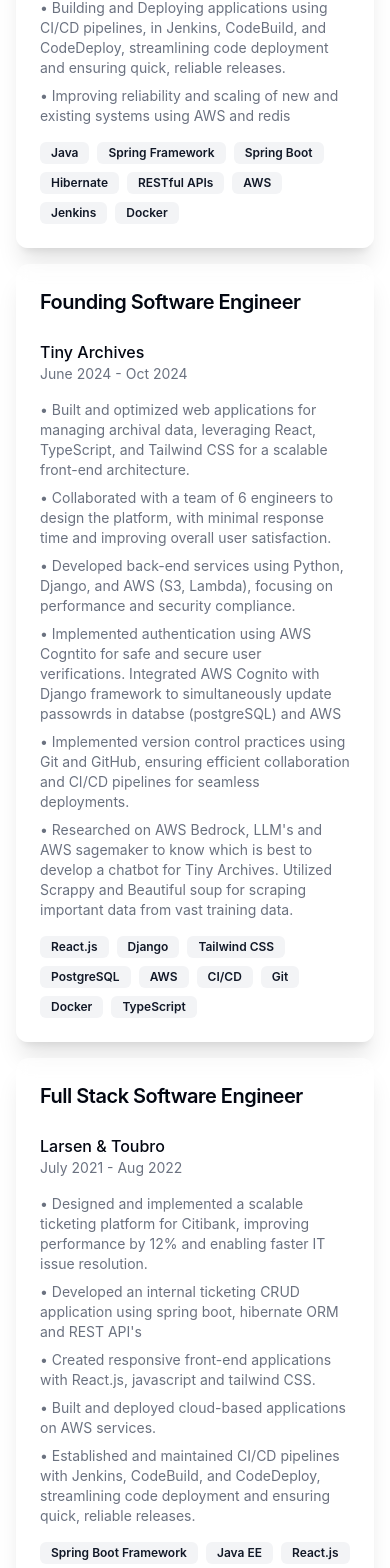
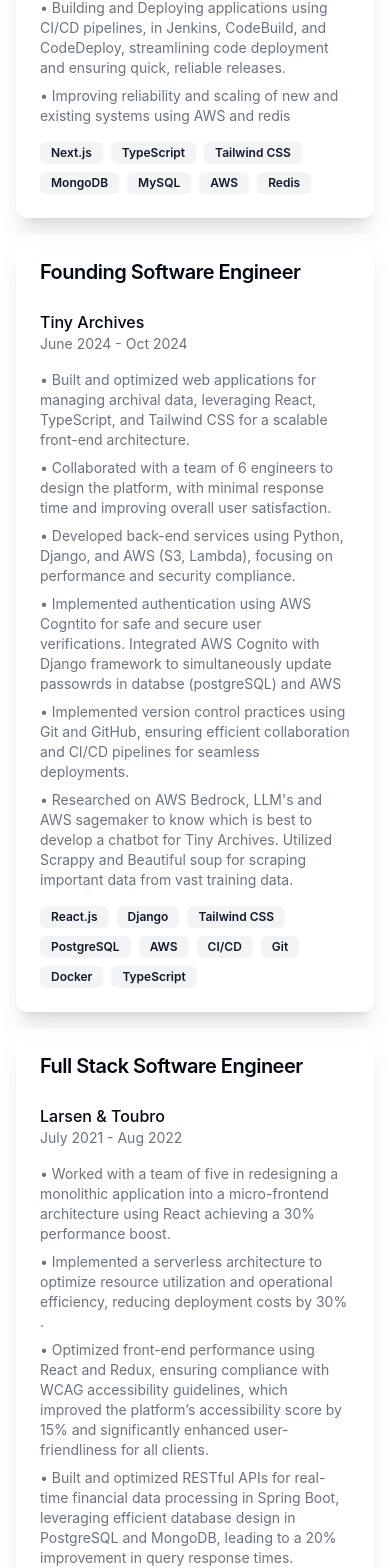
Before and after one commit to GaneshVarma1/Nandini-Portfolio, a React (Vite) app: page / in a window 390 px wide. Shown: the part 5354-6922 px from the top of the page. Built offline with nearby package versions, Linux system fonts and the light colour scheme.

Commit message:
added project

```diff
--- a/src/components/sections/About.tsx
+++ b/src/components/sections/About.tsx
@@ -242,14 +242,13 @@
       "Building and Deploying applications using CI/CD pipelines, in Jenkins, CodeBuild, and CodeDeploy, streamlining code deployment and ensuring quick, reliable releases.",
       "Improving reliability and scaling of new and existing systems using AWS and redis"    ],
     technologies: [
-      "Java",
-      "Spring Framework",
-      "Spring Boot",
-      "Hibernate",
-      "RESTful APIs",
+      "Next.js",
+      "TypeScript",
+      "Tailwind CSS",
+      "MongoDB",
+      "MySQL",
       "AWS",
-      "Jenkins",
-      "Docker",
+      "Redis"
     ],
   },
   {
@@ -283,11 +282,11 @@
     location: "India",
     duration: "July 2021 - Aug 2022",
     responsibilities: [
-      "Designed and implemented a scalable ticketing platform for Citibank, improving performance by 12% and enabling faster IT issue resolution.",
-      "Developed an internal ticketing CRUD application using spring boot, hibernate ORM and REST API's",
-      "Created responsive front-end applications with React.js, javascript and tailwind CSS.",
-      "Built and deployed cloud-based applications on AWS services.",
-      "Established and maintained CI/CD pipelines with Jenkins, CodeBuild, and CodeDeploy, streamlining code deployment and ensuring quick, reliable releases.",
+      "Worked with a team of five in redesigning a monolithic application into a micro-frontend architecture using React achieving a 30% performance boost.",
+      "Implemented a serverless architecture to optimize resource utilization and operational efficiency, reducing deployment costs by 30% .",
+      "Optimized front-end performance using React and Redux, ensuring compliance with WCAG accessibility guidelines, which improved the platform’s accessibility score by 15% and significantly enhanced user-friendliness for all clients.",
+      "Built and optimized RESTful APIs for real-time financial data processing in Spring Boot, leveraging efficient database design in PostgreSQL and MongoDB, leading to a 20% improvement in query response times.",
+      "Implemented Kafka for real-time transaction processing, ensuring seamless integration of high-volume financial data across multiple services, improving data consistency and system reliability.",
     ],
     technologies: [
       "Spring Boot Framework",
@@ -296,6 +295,12 @@
       "AWS",
       "DevOPS",
       "Hibernate ORM",
+      "Kafka",
+      "PostgreSQL",
+      "MongoDB",
+      "Redux",
+      "TypeScript",
+
     ],
   },
   {
@@ -311,7 +316,7 @@
       "Leveraged AWS services to improve scalability and application availability.",
       "Utilized AWS dynamoDB, Lambda functions and S3 buckets to fetch and store data from multiple clouds."
     ],
-    technologies: ["Java", "Spring Boot", "AWS", "React.js", "CSS", "JavaScript"],
+    technologies: ["Java", "Spring Boot", "AWS", "React.js", "CSS", "JavaScript", "TypeScript", "Redux", "Kafka", "PostgreSQL", "MongoDB"],
   },
 ];
 
--- a/src/components/sections/Contact.tsx
+++ b/src/components/sections/Contact.tsx
@@ -26,7 +26,7 @@
               Email Me
             </Button>
           </a>
-          <a href="tel:+1234567890" className="w-full md:w-auto">
+          <a href="tel:+13854649601" className="w-full md:w-auto">
             <Button
               variant="outline"
               className="w-full md:w-auto flex gap-2 justify-center"
@@ -54,14 +54,14 @@
           >
             <Instagram size={28} />
           </a>
-          <a
+          {/* <a
             href="https://drive.google.com/file/d/1KLexDkcr9fSnIMektSv27unj5w6Zwkhm/view?usp=drive_link"
             target="_blank"
             rel="noopener noreferrer"
             className="hover:text-primary transition-colors"
           >
             <FileDown size={28} />
-          </a>
+          </a> */}
         </div>
       </div>
     </section>
--- a/src/components/sections/Footer.tsx
+++ b/src/components/sections/Footer.tsx
@@ -17,7 +17,7 @@
               <Mail className="h-6 w-6" />
             </a>
             <a
-              href="https://github.com/yourusername"
+              href="https://github.com/morlanandini"
               target="_blank"
               rel="noreferrer"
               className="hover:text-primary transition-colors"
@@ -25,7 +25,7 @@
               <Github className="h-6 w-6" />
             </a>
             <a
-              href="https://linkedin.com/in/yourusername"
+              href="https://linkedin.com/in/morla-nandini"
               target="_blank"
               rel="noreferrer"
               className="hover:text-primary transition-colors"
```
